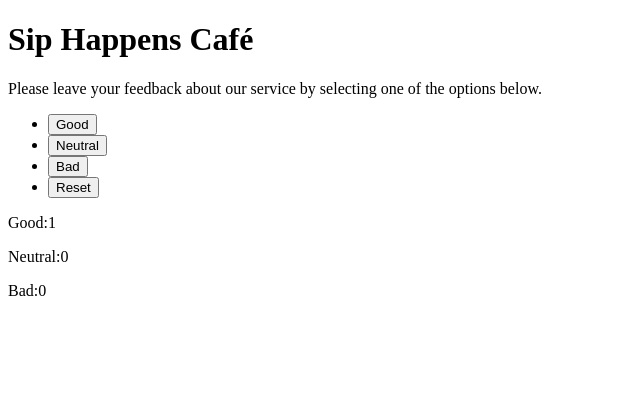
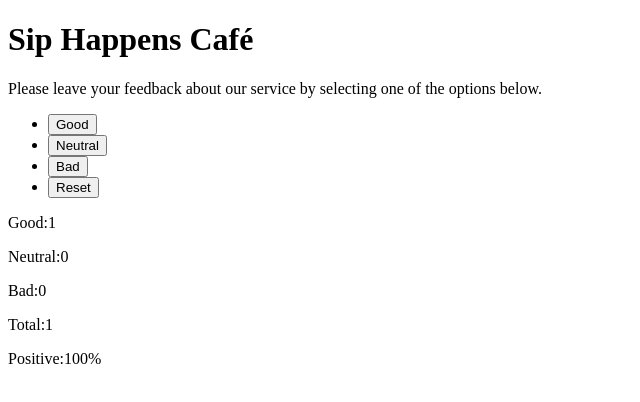
Before and after one commit to vladislav-chihun/goit-react-hw-02, a React (Vite) app: page / in a window 1280 px wide. Both pictures are taken after a click on the button "Good". Shown: the top 402 px of the page, without its empty margins (0-640 px from the left). Built offline with nearby package versions, Linux system fonts and the light colour scheme.

Commit message:
Update Feedback.jsx

```diff
--- a/src/components/Feedback/Feedback.jsx
+++ b/src/components/Feedback/Feedback.jsx
@@ -4,5 +4,7 @@ export default function Feedback({ feedbackType:{good, neutral, bad},totalFeedba
         <p>Good:<span>{good}</span></p>
         <p>Neutral:<span>{neutral}</span></p>
         <p>Bad:<span>{bad}</span></p>
+        <p>Total:<span>{totalFeedback}</span></p>
+        <p>Positive:<span>{Math.round((good / totalFeedback) * 100)}%</span></p>
     </>)}
 }
```
